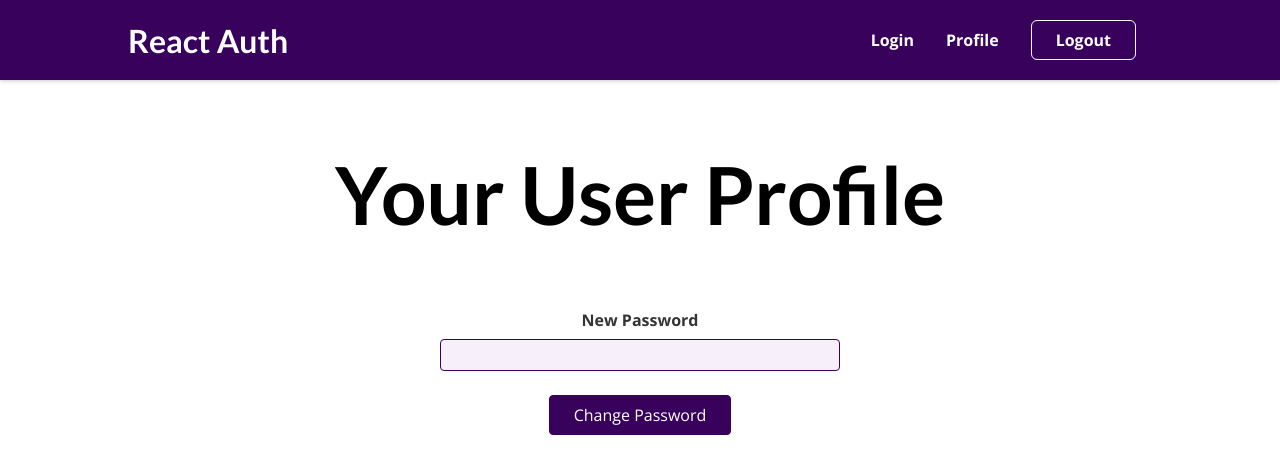
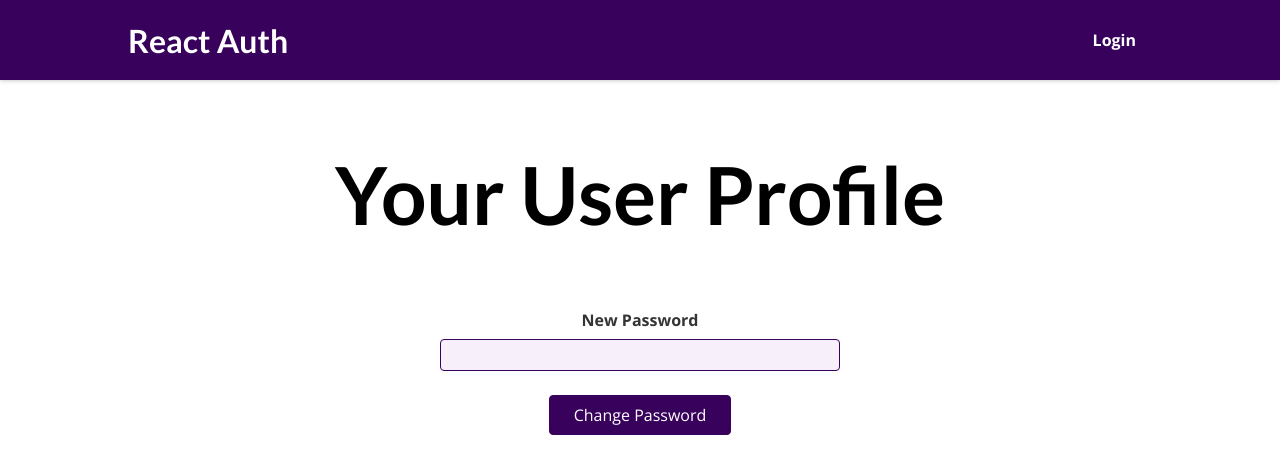
Before and after one commit to exemplar-codes/react-auth-basic-practice, a React (Create React App) app: page /profile in a window 1280 px wide. Shown: the top 474 px of the page. Built offline with nearby package versions, Linux system fonts and the light colour scheme.

Commit message:
Login and logout works

```diff
--- a/src/components/Auth/AuthForm.jsx
+++ b/src/components/Auth/AuthForm.jsx
@@ -1,4 +1,5 @@
-import { useRef, useState } from "react";
+import { useContext, useRef, useState } from "react";
+import AuthContext from "../../store/auth/AuthContext";
 
 import classes from "./AuthForm.module.css";
 
@@ -17,6 +18,8 @@ async function postAsJSON(url, body = {}) {
 }
 
 const AuthForm = () => {
+  const authCtx = useContext(AuthContext);
+
   const [isLogin, setIsLogin] = useState(true);
   const [isLoading, setIsLoading] = useState(false);
 
@@ -57,6 +60,7 @@ const AuthForm = () => {
 
       if (resp.ok) {
         console.log("SUCCESS", data);
+        authCtx.login(data.idToken); // idToken identifier used by Firebase
       } else {
         alert(data?.error?.message ?? "Authentication failed");
       }
--- a/src/components/Layout/MainNavigation.jsx
+++ b/src/components/Layout/MainNavigation.jsx
@@ -1,8 +1,14 @@
+import { useContext } from "react";
 import { Link } from "react-router-dom";
+import AuthContext from "../../store/auth/AuthContext";
 
 import classes from "./MainNavigation.module.css";
 
 const MainNavigation = () => {
+  const authCtx = useContext(AuthContext);
+
+  const isLoggedIn = authCtx.isLoggedIn;
+
   return (
     <header className={classes.header}>
       <Link to="/">
@@ -10,15 +16,21 @@ const MainNavigation = () => {
       </Link>
       <nav>
         <ul>
+          {!isLoggedIn && (
             <li>
               <Link to="/auth">Login</Link>
             </li>
+          )}
+          {isLoggedIn && (
+            <>
               <li>
                 <Link to="/profile">Profile</Link>
               </li>
               <li>
-            <button>Logout</button>
+                <button onClick={() => authCtx.logout()}>Logout</button>
               </li>
+            </>
+          )}
         </ul>
       </nav>
     </header>
--- a/src/store/auth/AuthContext.js
+++ b/src/store/auth/AuthContext.js
@@ -3,8 +3,8 @@ import React from "react";
 const AuthContext = React.createContext({
   token: "",
   isLoggedIn: false, // derived, token !== ""
-  setToken: (token) => {},
-  resetToken: () => {},
+  login: (token) => {},
+  logout: () => {},
 });
 
 export default AuthContext;
--- a/src/store/auth/AuthContextProvider.jsx
+++ b/src/store/auth/AuthContextProvider.jsx
@@ -9,8 +9,8 @@ function AuthContextProvider(props) {
   const authContextValue = {
     token: token,
     isLoggedIn: token !== "",
-    setToken,
-    resetToken,
+    login: setToken,
+    logout: resetToken,
   };
 
   return (
```
Lines whose indentation alone changed are shown as unchanged.
